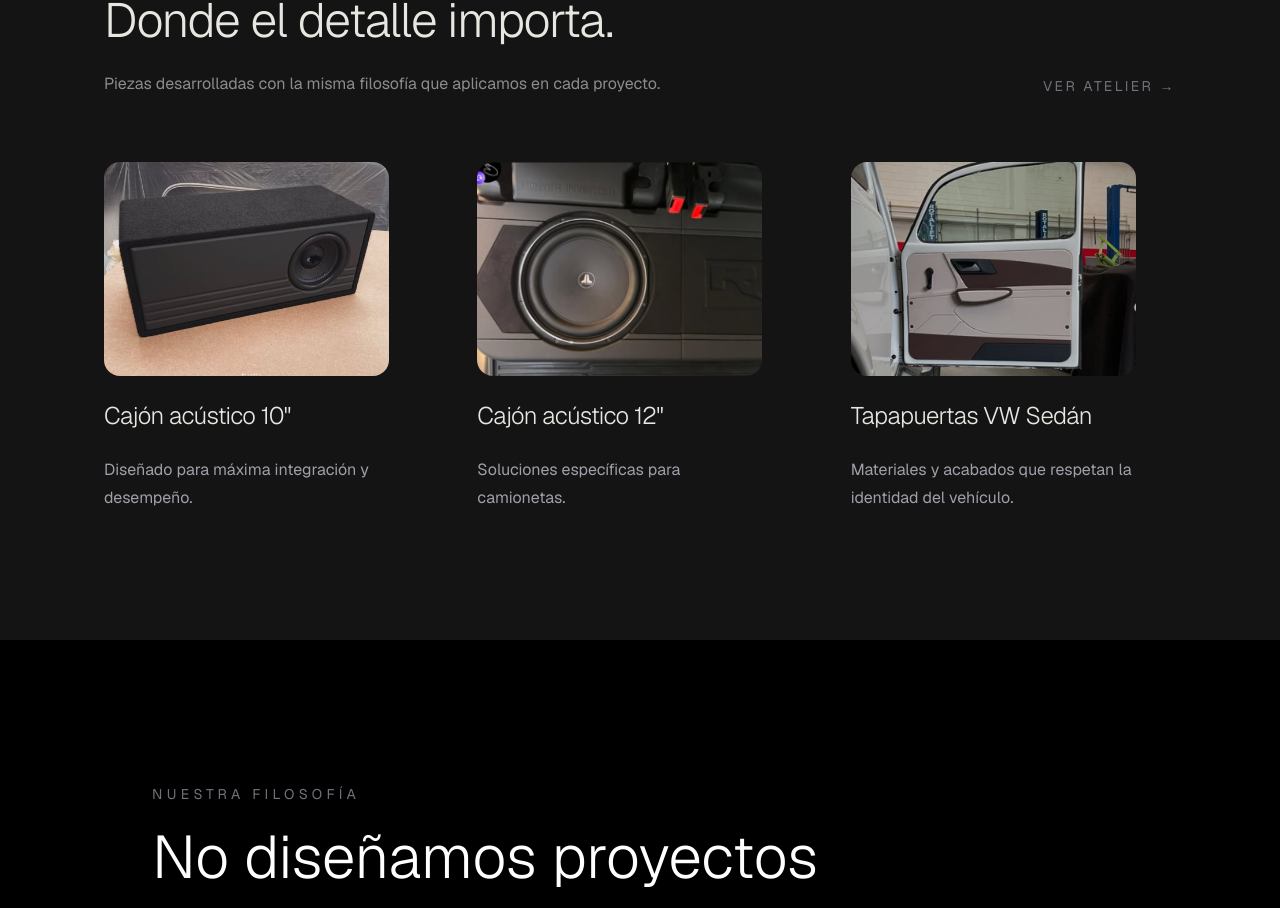
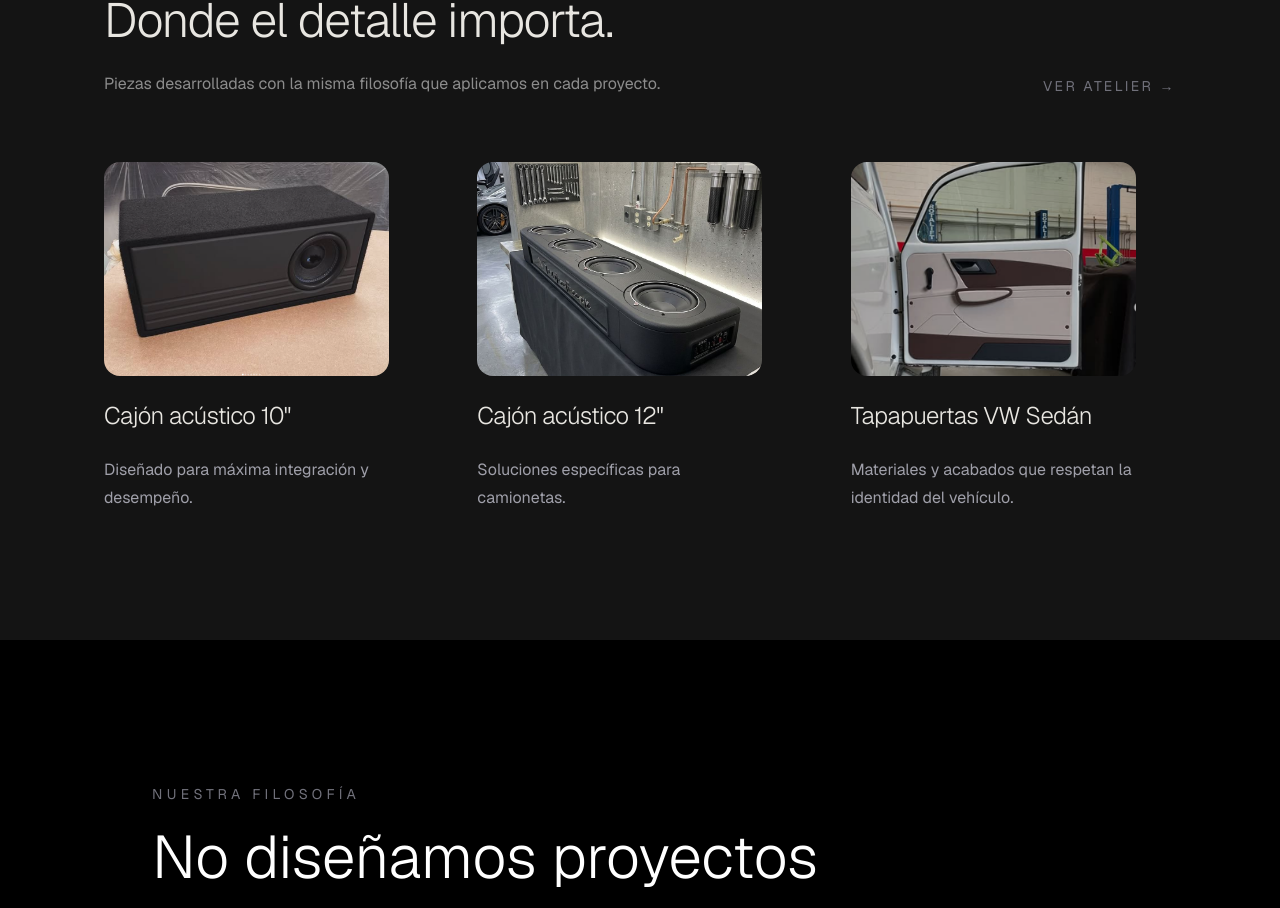
Before and after one commit to soyelMeno/Landing, a Next.js app: page / in a window 1280 px wide. Shown: the part 1737-2645 px from the top of the page. Built offline with nearby package versions, Linux system fonts and the light colour scheme.

Commit message:
cambiando imagen

```diff
--- a/components/Atelier.tsx
+++ b/components/Atelier.tsx
@@ -9,7 +9,7 @@ const atelierItems = [
     description: "Diseñado para máxima integración y desempeño.",
   },
   {
-    image: "/atelier/cajonpickup/cover.png",
+    image: "/atelier/cajonpickup/cover.jpeg",
     title: 'Cajón acústico 12"',
     description: "Soluciones específicas para camionetas.",
   },
```
